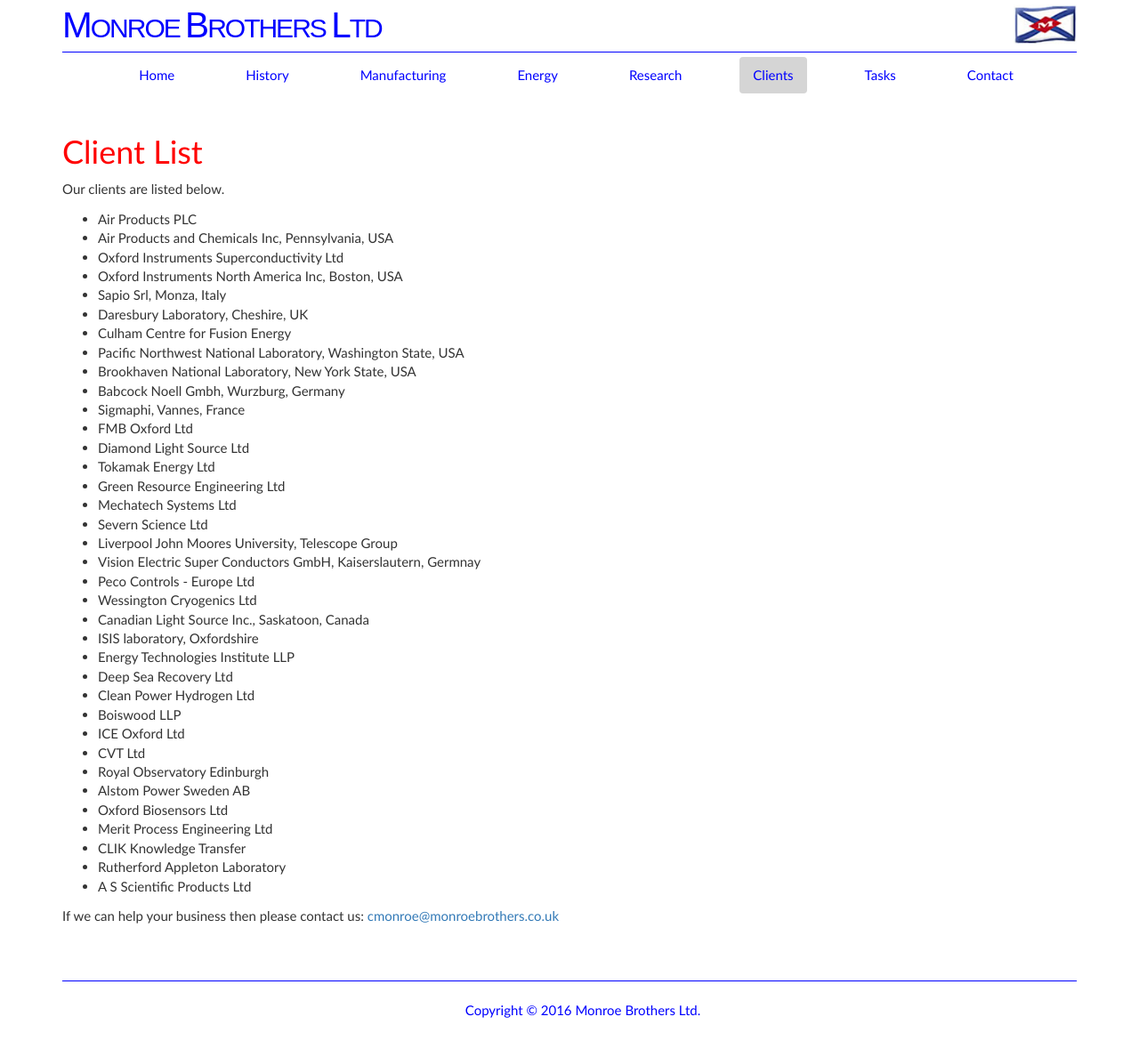
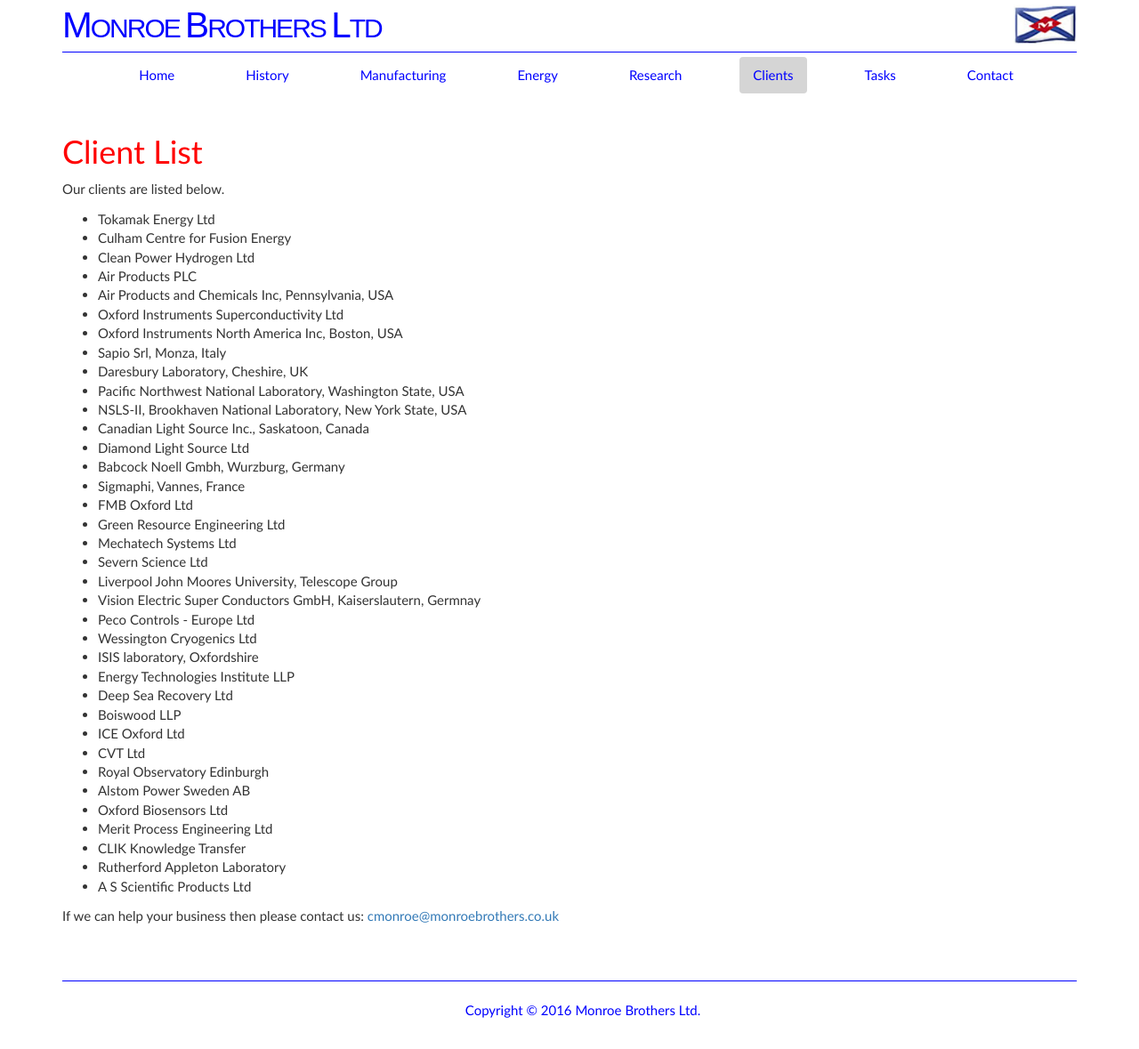
Before and after one commit to tcranston/cit-monroebrothers, a Jekyll site: the page built from Clients/index.md, in a window 1280 px wide. Shown: the whole page at 89% size. Built offline with Jekyll 4.4.1, drawn with Linux system fonts in a browser that asks for light colours; part of the change alters nothing that is shown.

Commit message:
Re-order the client list

```diff
--- a/Clients/index.md
+++ b/Clients/index.md
@@ -6,20 +6,22 @@ permalink: /clients/
 
 Our clients are listed below.
 
+* Tokamak Energy Ltd
+* Culham Centre for Fusion Energy
+* Clean Power Hydrogen Ltd
 * Air Products PLC
 * Air Products and Chemicals Inc, Pennsylvania, USA
 * Oxford Instruments Superconductivity Ltd
 * Oxford Instruments North America Inc, Boston, USA
 * Sapio Srl, Monza, Italy
 * Daresbury Laboratory, Cheshire, UK
-* Culham Centre for Fusion Energy
 * Pacific Northwest National Laboratory, Washington State, USA
-* Brookhaven National Laboratory, New York State, USA
+* NSLS-II, Brookhaven National Laboratory, New York State, USA
+* Canadian Light Source Inc., Saskatoon, Canada
+* Diamond Light Source Ltd
 * Babcock Noell Gmbh, Wurzburg, Germany
 * Sigmaphi, Vannes, France
 * FMB Oxford Ltd
-* Diamond Light Source Ltd
-* Tokamak Energy Ltd
 * Green Resource Engineering Ltd
 * Mechatech Systems Ltd
 * Severn Science Ltd
@@ -27,11 +29,9 @@ Our clients are listed below.
 * Vision Electric Super Conductors GmbH, Kaiserslautern, Germnay
 * Peco Controls - Europe Ltd
 * Wessington Cryogenics Ltd
-* Canadian Light Source Inc., Saskatoon, Canada
 * ISIS laboratory, Oxfordshire
 * Energy Technologies Institute LLP
 * Deep Sea Recovery Ltd
-* Clean Power Hydrogen Ltd
 * Boiswood LLP
 * ICE Oxford Ltd
 * CVT Ltd
```
